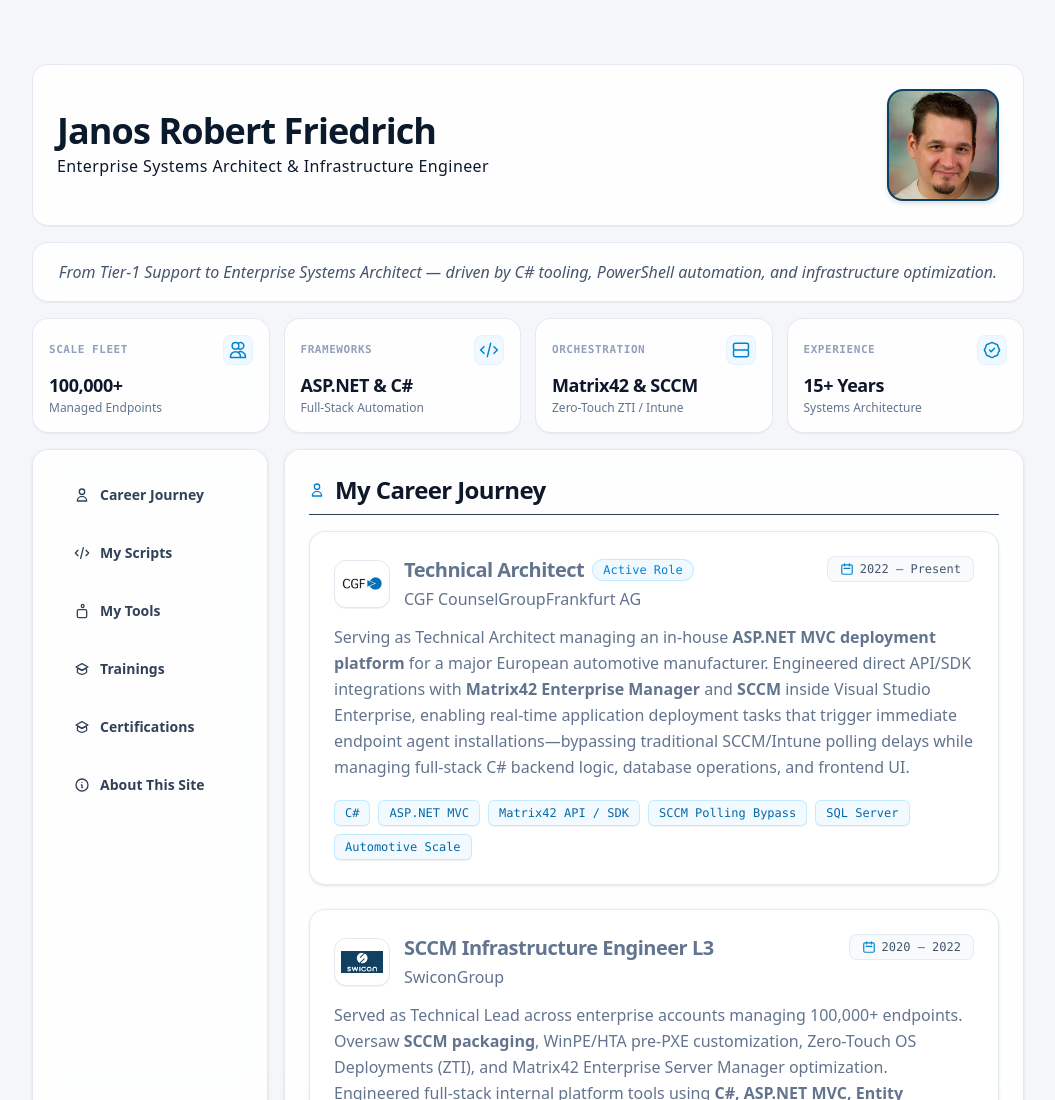
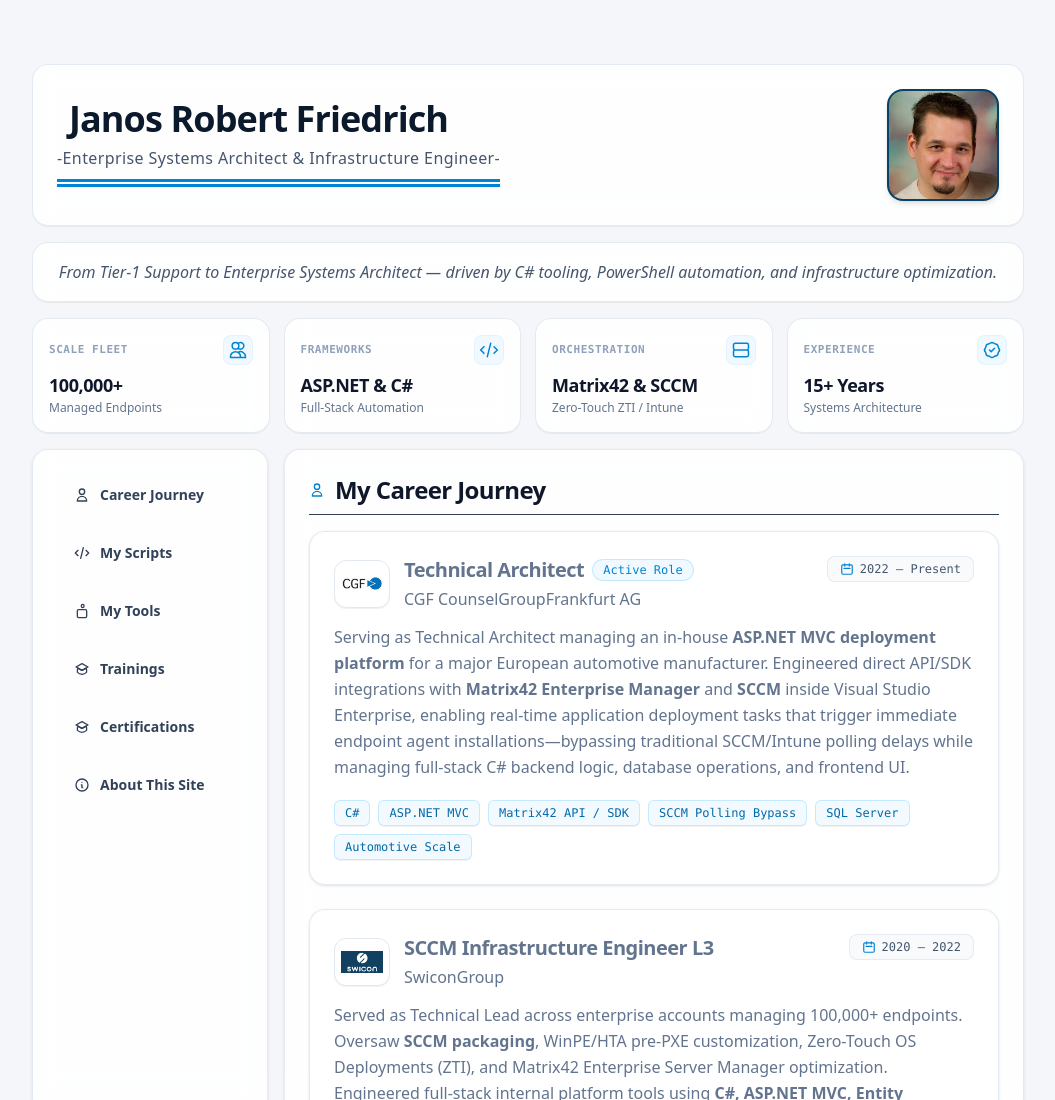
Before and after one commit to Derixen/JJimDev, a website: page index.html in a window 1280 px wide. Shown: the top 1100 px of the page, without its empty margins (112-1167 px from the left). Drawn offline with Linux system fonts and the light colour scheme.

Commit message:
Adding more style

```diff
--- a/data.json
+++ b/data.json
@@ -1,6 +1,6 @@
 {
   "siteheading": "Janos Robert Friedrich",
-  "mainsubheading": "Enterprise Systems Architect & Infrastructure Engineer",
+  "mainsubheading": "-Enterprise Systems Architect & Infrastructure Engineer-",
   "sitedescription": "From Tier-1 Support to Enterprise Systems Architect — driven by C# tooling, PowerShell automation, and infrastructure optimization.",
   "statsGrid": [
     {
--- a/index.html
+++ b/index.html
@@ -16,8 +16,13 @@
       >
         <!-- Title & Subtitle Text (Left Aligned) -->
         <div class="flex flex-col justify-center text-left">
-          <h1 id="site-heading" class="site-title">Janos Robert Friedrich</h1>
-          <p id="main-subheading" class="site-subheading">
+          <h1 id="site-heading" class="site-title px-3 py-1">
+            Janos Robert Friedrich
+          </h1>
+          <p
+            id="main-subheading"
+            class="site-subheading border-b-8 border-double border-sky-600 pb-2 mb-2 w-fit"
+          >
             Enterprise Systems Architect & Infrastructure Engineer
           </p>
         </div>
--- a/src/input.css
+++ b/src/input.css
@@ -48,7 +48,7 @@
 }
 
 .site-subheading {
-  @apply text-base text-[#0B192C] tracking-wide mt-0.5;
+  @apply text-base text-slate-600 tracking-wide mt-0.5;
 }
 
 .site-desc {
```
Also changed, not shown: style.css.
